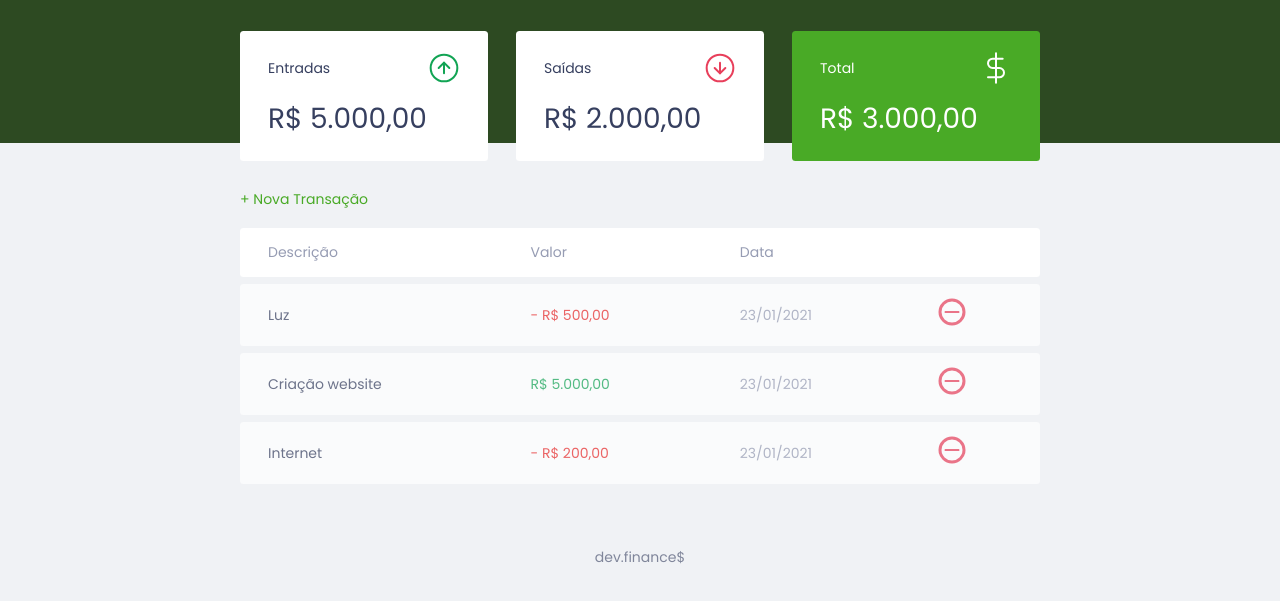
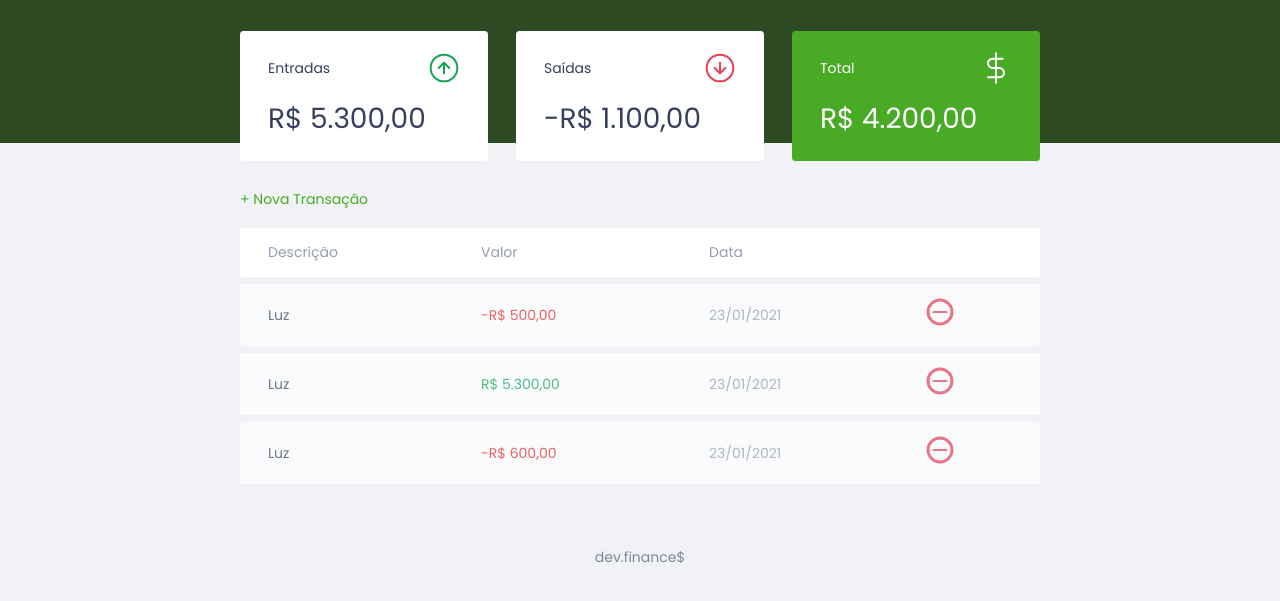
Before and after one commit to juliano-soares/Discover-Dev.Finance, a plain HTML site: page index.html in a window 1280 px wide. Shown: the part 55-656 px from the top of the page. Drawn offline with Linux system fonts and the light colour scheme.

Commit message:
adicionando script calculos

```diff
--- a/index.html
+++ b/index.html
@@ -24,7 +24,7 @@
                     </span>
                     <img src="./assets/income.svg" alt="Image de entradas">
                 </h3>
-                <p>R$ 5.000,00</p>
+                <p id="incomeDisplay">R$ 5.000,00</p>
             </div>
 
             <div class="card">
@@ -34,7 +34,7 @@
                     </span>
                     <img src="./assets/expense.svg" alt="Image de saídas">
                 </h3>
-                <p>R$ 2.000,00</p>
+                <p id="expenseDisplay">R$ 2.000,00</p>
             </div>
 
             <div class="card total">
@@ -44,7 +44,7 @@
                     </span>
                     <img src="./assets/total.svg" alt="Image de total">
                 </h3>
-                <p>R$ 3.000,00</p>
+                <p id="totalDisplay">R$ 3.000,00</p>
             </div>
 
         </section>
@@ -66,30 +66,6 @@
                     </tr>
                 </thead>
                 <tbody>
-                    <tr>
-                        <td class="description">Luz</td>
-                        <td class="expense">- R$ 500,00</td>
-                        <td class="date">23/01/2021</td>
-                        <td>
-                            <img src="./assets/minus.svg" alt="Remover transação">
-                        </td>
-                    </tr>
-                    <tr>
-                        <td class="description">Criação website</td>
-                        <td class="income">R$ 5.000,00</td>
-                        <td class="date">23/01/2021</td>
-                        <td>
-                            <img src="./assets/minus.svg" alt="Remover transação">
-                        </td>
-                    </tr>
-                    <tr>
-                        <td class="description">Internet</td>
-                        <td class="expense">- R$ 200,00</td>
-                        <td class="date">23/01/2021</td>
-                        <td>
-                            <img src="./assets/minus.svg" alt="Remover transação">
-                        </td>
-                    </tr>
                 </tbody>
             </table>
         </section>
--- a/sripts.js
+++ b/sripts.js
@@ -18,3 +18,108 @@ const Modal = {
             .remove('active')
     }
 }
+
+const transactions = [
+    {
+        id: 1,
+        description: 'Luz',
+        amount: -50000,
+        date: '23/01/2021',
+    },
+    {
+        id: 1,
+        description: 'Luz',
+        amount: 530000,
+        date: '23/01/2021',
+    },{
+        id: 1,
+        description: 'Luz',
+        amount: -60000,
+        date: '23/01/2021',
+    },
+]
+
+const Transaction = {
+    incomes() {
+        let income = 0;
+        transactions.forEach(transaction => {
+            if (transaction.amount > 0) {
+                income += transaction.amount;
+            }
+        })
+
+        return income;
+    },
+    expenses() {
+        let expense = 0;
+        transactions.forEach(transaction => {
+            if (transaction.amount < 0) {
+                expense += transaction.amount;
+            }
+        })
+
+        return expense;
+    },
+    total() {
+        return Transaction.incomes() + Transaction.expenses();
+    },
+}
+
+const DOM = {
+    transactionsContainer: document.querySelector('#data-table tbody'),
+
+    addTransaction( transaction, index ) {
+        const tr = document.createElement('tr')
+        tr.innerHTML = DOM.innerHTMLTransaction(transaction)
+
+        DOM.transactionsContainer.appendChild(tr)
+    },
+
+    innerHTMLTransaction(transaction) {
+        const CSSclass = transaction.amount > 0 ? "income" : "expense"
+
+        const amount = Utils.formatCurrency(transaction.amount)
+
+        const html = `
+        <tr>
+            <td class="description">${transaction.description}</td>
+            <td class="${CSSclass}">${amount}</td>
+            <td class="date">${transaction.date}</td>
+            <td>
+                <img src="./assets/minus.svg" alt="Remover transação">
+            </td>
+        </tr>
+        `
+        return html
+    },
+
+    updateBalance() {
+        document.getElementById('incomeDisplay')
+                .innerHTML = Utils.formatCurrency(Transaction.incomes())
+        document.getElementById('expenseDisplay')
+                .innerHTML = Utils.formatCurrency(Transaction.expenses())
+        document.getElementById('totalDisplay')
+                .innerHTML = Utils.formatCurrency(Transaction.total())
+    }
+}
+
+const Utils = {
+    formatCurrency(value) {
+        const signal = Number(value) < 0 ? "-" : ""
+
+        value = String(value).replace(/\D/g, "")
+        value = Number(value) / 100
+        value = value.toLocaleString("pt-BR", {
+            style: "currency",
+            currency: "BRL"
+        })
+
+        return signal + value
+    }
+}
+
+transactions.forEach(function(transaction) {
+    DOM.addTransaction(transaction)
+});
+
+DOM.updateBalance();
```
